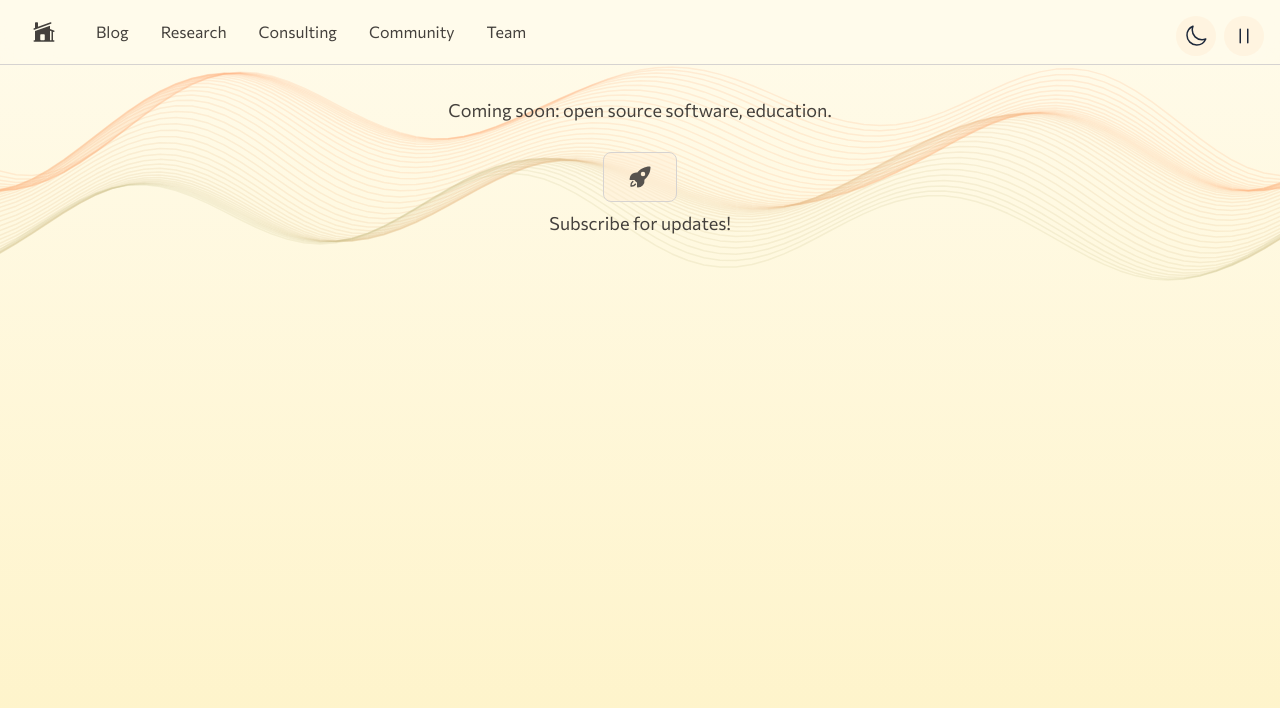
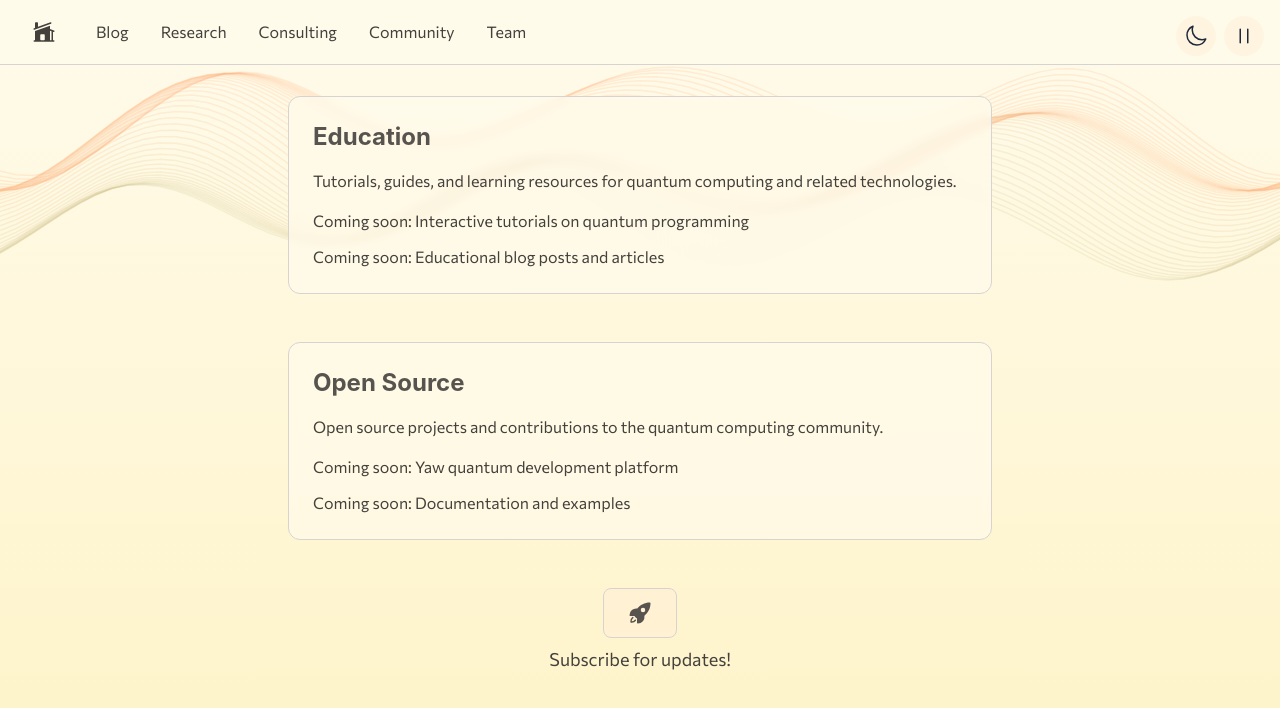
Before and after one commit to torsor-io/torsor-io, a React (Create React App) app: page /#/community in a window 1280 px wide. Shown: the top 708 px of the page. Built offline with nearby package versions, Linux system fonts and the light colour scheme; the HTML template or start-up script is replaced by a standard one.

Commit message:
Update index.js

```diff
--- a/src/components/CommunityPage/index.js
+++ b/src/components/CommunityPage/index.js
@@ -46,9 +46,54 @@ const BlogPage = ({ isDark, setIsDark, waveState, setWaveState }) => {
           animate={{ opacity: 1, y: 0 }}
           transition={{ duration: 0.6 }}
           className="space-y-12"
-        >
+          >
+
+{/* Education Section */}
+            <motion.div
+              initial={{ opacity: 0, y: 20 }}
+              animate={{ opacity: 1, y: 0 }}
+              transition={{ duration: 0.8, delay: 0.2 }}
+              className={`rounded-xl p-6 border ${borderColor} ${headerBg} backdrop-blur-sm`}
+            >
+              <h2 className={`text-2xl font-bold ${textColor} mb-4`}>
+                Education
+              </h2>
+              <div className={`${subtleText}`}>
+                <p className="mb-4">
+                  Tutorials, guides, and learning resources for quantum computing and related technologies.
+                </p>
+                <ul className="space-y-3">
+                  <li>Coming soon: Interactive tutorials on quantum programming</li>
+                  <li>Coming soon: Educational blog posts and articles</li>
+                  {/* Add more educational resources as they become available */}
+                </ul>
+              </div>
+            </motion.div>
+
+            {/* Open Source Section */}
+            <motion.div
+              initial={{ opacity: 0, y: 20 }}
+              animate={{ opacity: 1, y: 0 }}
+              transition={{ duration: 0.8, delay: 0.3 }}
+              className={`rounded-xl p-6 border ${borderColor} ${headerBg} backdrop-blur-sm`}
+            >
+              <h2 className={`text-2xl font-bold ${textColor} mb-4`}>
+                Open Source
+              </h2>
+              <div className={`${subtleText}`}>
+                <p className="mb-4">
+                  Open source projects and contributions to the quantum computing community.
+                </p>
+                <ul className="space-y-3">
+                  <li>Coming soon: Yaw quantum development platform</li>
+                  <li>Coming soon: Documentation and examples</li>
+                  {/* Add more open source projects as they become available */}
+                </ul>
+              </div>
+            </motion.div>
+
+            {/* Subscribe Section */}
           <div className={`text-lg text-center ${subtleText}`}>
-	  <p>Coming soon: open source software, education.</p><br/>
 	  <a
   href="mailto:contacts@rsh.dev?subject=Subscribe&body=Please add me to the Redshift Labs mailing list!" className={`inline-block ${buttonBg} ${textColor} text-l px-6 py-3 rounded-lg transition-colors border ${borderColor}`}
 >
```
